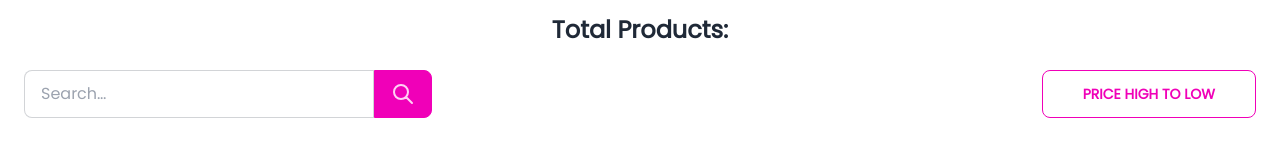
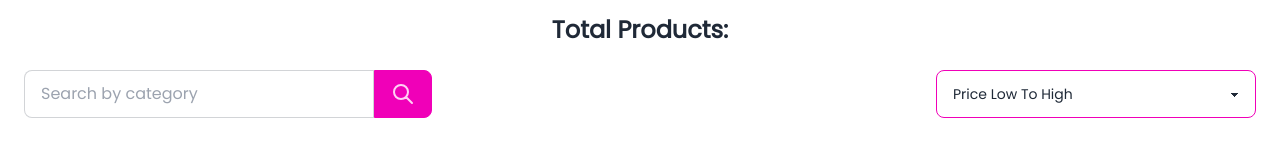
Before and after one commit to MasukBD/kid-castle, a React (Vite) app: page /allToys in a window 1280 px wide. Shown: the part 301-463 px from the top of the page. Built offline with nearby package versions, Linux system fonts and the light colour scheme; no server answers.

Commit message:
sort layout changed

```diff
--- a/src/Pages/AllToys.jsx
+++ b/src/Pages/AllToys.jsx
@@ -9,14 +9,14 @@ const AllToys = () => {
 
     const [products, setProducts] = useState([]);
     const [productCount, setProductCount] = useState(0);
-    const [sortedPrice, setSortedPrice] = useState(true);
+    const [sortedPrice, setSortedPrice] = useState("true");
     const [currentPage, setCurrentPage] = useState(1);
     const [search, setSearch] = useState('');
     const searchRef = useRef(null);
     const itemPerPage = 20;
 
     useEffect(() => {
-        fetch(`https://kid-castle-server.vercel.app/products?page=${currentPage}&limit=${itemPerPage}&sort=${sortedPrice ? 'true' : 'false'}&search=${search}`)
+        fetch(`https://kid-castle-server.vercel.app/products?page=${currentPage}&limit=${itemPerPage}&sort=${sortedPrice === "true" ? 'true' : 'false'}&search=${search}`)
             .then(res => res.json())
             .then(data => setProducts(data))
     }, [currentPage, itemPerPage, sortedPrice, search]);
@@ -36,6 +36,12 @@ const AllToys = () => {
         pageNuber.push(i);
     };
 
+    const handleSortPrice = event => {
+        setSortedPrice(event.target.value)
+    }
+
+    console.log(sortedPrice)
+
     const handleSearch = () => {
         setSearch(searchRef.current.value);
     }
@@ -48,13 +54,17 @@ const AllToys = () => {
             <div className='my-6 px-6 flex flex-col lg:flex-row gap-6 justify-between items-center'>
                 <div className="form-control">
                     <div className="input-group">
-                        <input ref={searchRef} type="text" placeholder="Search…" className="input input-bordered" />
+                        <input ref={searchRef} type="text" placeholder="Search by category" className="input input-bordered" />
                         <button onClick={handleSearch} className="btn btn-secondary">
                             <svg xmlns="http://www.w3.org/2000/svg" className="h-6 w-6" fill="none" viewBox="0 0 24 24" stroke="currentColor"><path strokeLinecap="round" strokeLinejoin="round" strokeWidth="2" d="M21 21l-6-6m2-5a7 7 0 11-14 0 7 7 0 0114 0z" /></svg>
                         </button>
                     </div>
                 </div>
-                <button className='btn btn-outline btn-secondary px-10' onClick={() => setSortedPrice(!sortedPrice)}>{sortedPrice ? "Price High to Low" : "Price Low To High"}</button>
+                <select onChange={handleSortPrice} className="select select-secondary w-full max-w-xs">
+                    <option value="true">Price Low To High</option>
+                    <option value="false">Price High To Low</option>
+
+                </select>
             </div>
             <div className="overflow-x-auto my-10 px-5">
                 <table className="table table-xs">
```
